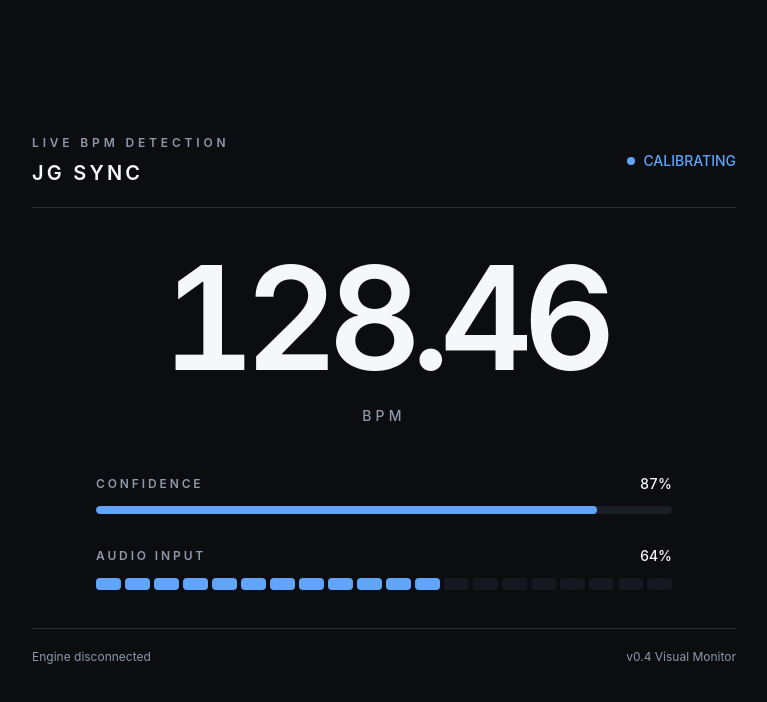
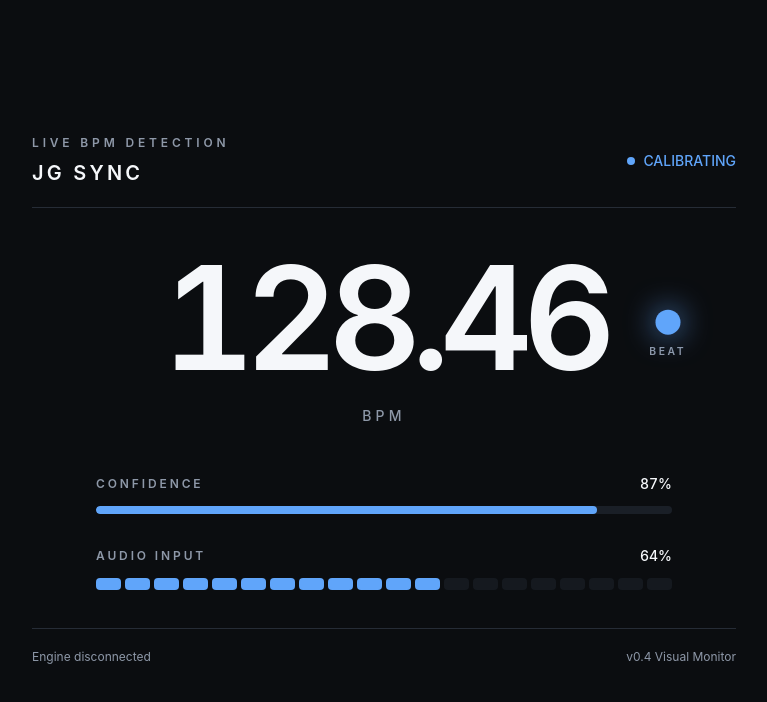
Before and after one commit to JAJesusGarcia/jg-sync, a React (Vite) app in the folder desktop/: page / in a window 1280 px wide. Shown: the top 702 px of the page, without its empty margins (256-1023 px from the left). Built offline with nearby package versions, Linux system fonts and the light colour scheme.

Commit message:
feat: add beat pulse indicator

```diff
--- a/desktop/src/app/Dashboard.tsx
+++ b/desktop/src/app/Dashboard.tsx
@@ -1,11 +1,19 @@
 import { AudioMeter } from "../components/monitor/AudioMeter";
+import { BeatPulse } from "../components/monitor/BeatPulse";
 import { BpmDisplay } from "../components/monitor/BpmDisplay";
 import { ConfidenceBar } from "../components/monitor/ConfidenceBar";
 
 export function Dashboard() {
   return (
     <section className="flex min-h-[420px] flex-col items-center justify-center">
-      <BpmDisplay value={128.46} />
+      <div className="relative">
+        <BpmDisplay value={128.46} />
+
+        <div className="absolute -right-20 top-1/2 -translate-y-1/2">
+          <BeatPulse active />
+          {/* <BeatPulse active={false} /> */}
+        </div>
+      </div>
 
       <div className="mt-12 flex w-full flex-col items-center gap-8 px-6">
         <ConfidenceBar value={87} />
--- /dev/null
+++ b/desktop/src/components/monitor/BeatPulse.tsx
@@ -0,0 +1,22 @@
+interface BeatPulseProps {
+  active: boolean;
+}
+
+export function BeatPulse({ active }: BeatPulseProps) {
+  return (
+    <div className="flex flex-col items-center gap-3">
+      <div
+        className={[
+          "h-5 w-5 rounded-full transition-all duration-100",
+          active
+            ? "scale-125 bg-[#60A5FA] shadow-[0_0_24px_rgba(96,165,250,0.8)]"
+            : "scale-100 bg-[#1A1F27]",
+        ].join(" ")}
+      />
+
+      <span className="text-[0.65rem] font-semibold tracking-[0.24em] text-[#8E98A8]">
+        BEAT
+      </span>
+    </div>
+  );
+}
```
